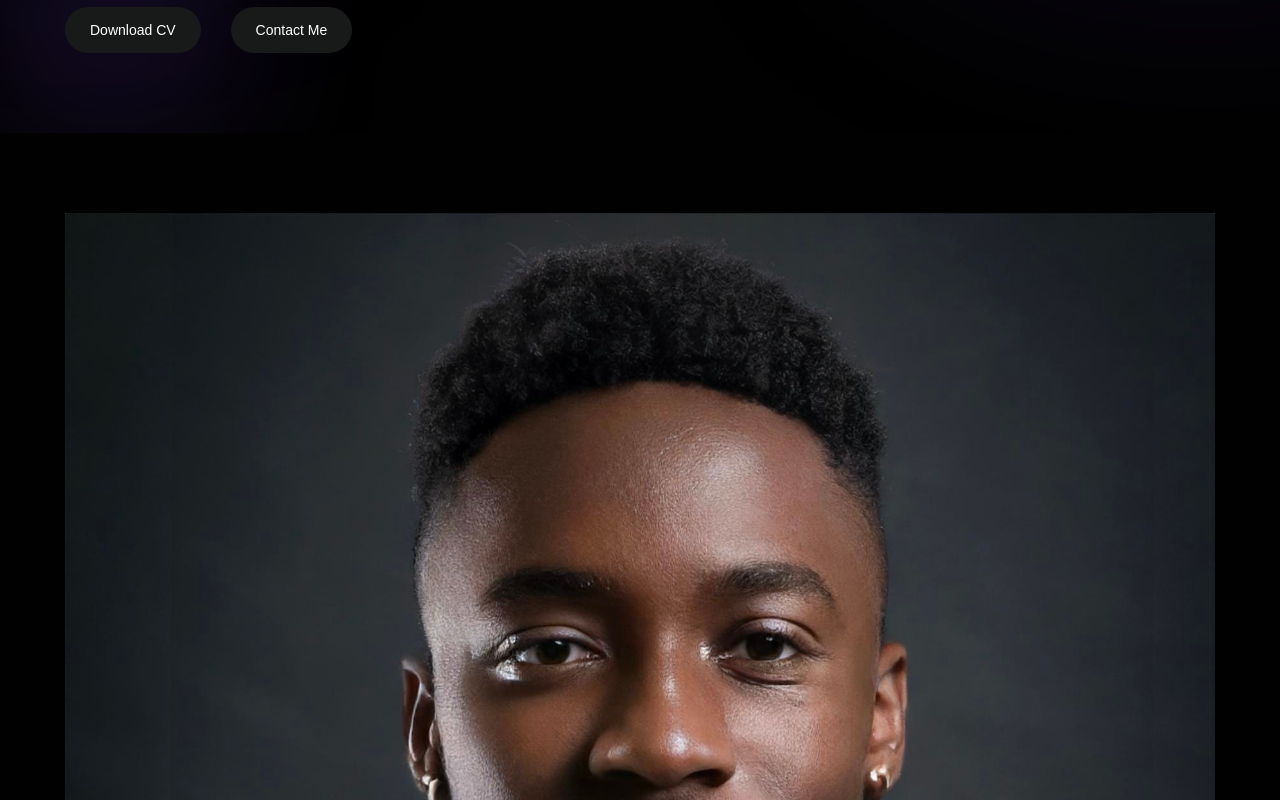
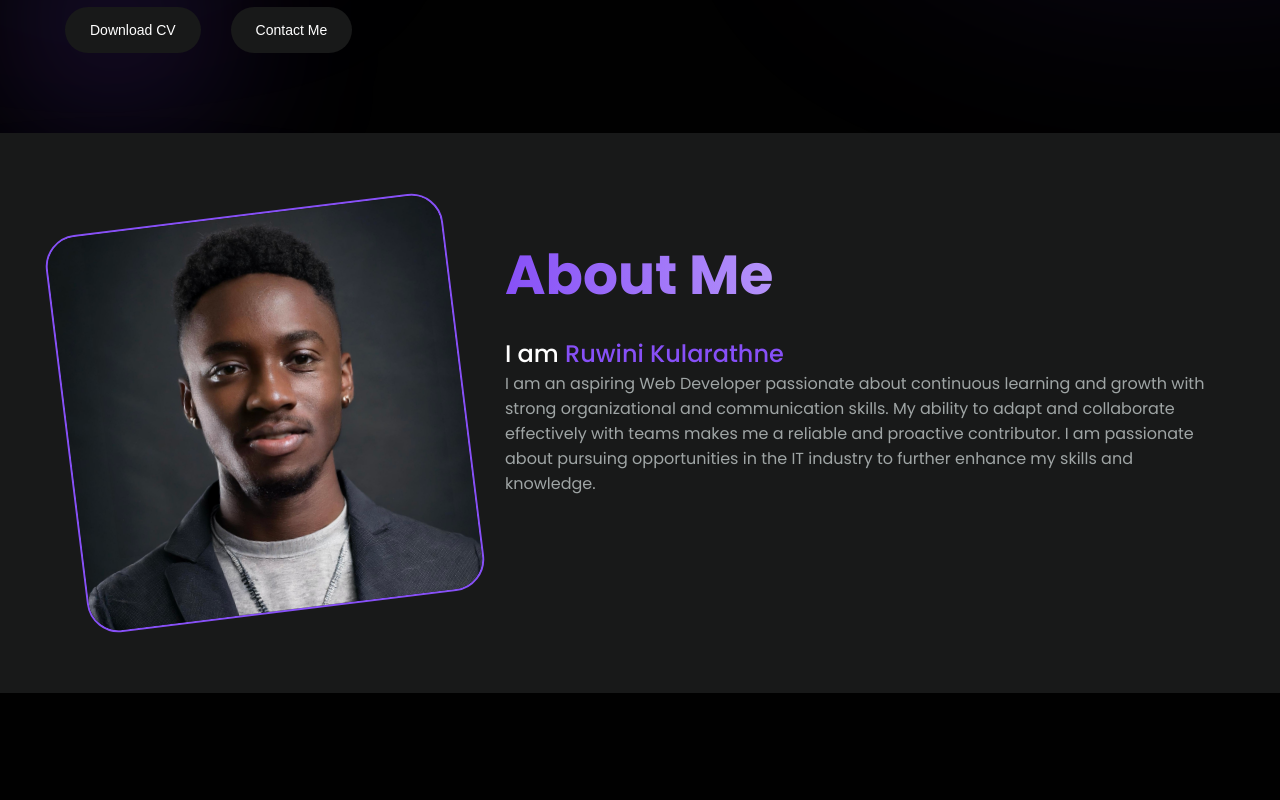
Before and after one commit to ruwinikularathne/My-Portfolio, a React (Create React App) app: page / in a window 1280 px wide. Shown: the part 480-1280 px from the top of the page. After the commit the page ends 1173 px from the top, so only its background shows below. Built offline with nearby package versions, Linux system fonts and the light colour scheme.

Commit message:
added about me page content

```diff
--- a/src/components/About/About.css
+++ b/src/components/About/About.css
@@ -0,0 +1,52 @@
+#about{
+    background: var(--color-ui-2);
+}
+
+#about .about_container{
+    display: grid;
+    grid-template-columns: 400px auto;
+    gap: 40px;
+}
+
+#about .me_container.blur-effect::before {
+    bottom: 0;
+    left: 0;
+    width: 150px;
+    height: 145px;
+    margin-left: -5%;
+    margin-bottom: -5%;
+}
+
+#about .photo_container{
+    overflow: hidden;
+    max-height: 400px;
+    border-radius: var(--border-radius-4);
+    border: 2px solid var(--color-primary);
+    transform: rotate(-7deg);
+    transition: var(--transition);
+}
+
+#about .photo_container:hover{
+    transform: rotate(0);
+}
+
+#about .btn{
+    margin-top: 30px;
+}
+
+@media (max-width:850px){
+    #about .about_container{
+        grid-template-columns: 100%;
+    }
+
+    #about .me_container{
+        display: none;
+    }
+
+    #about .btn{
+        display: block;
+        margin: auto;
+        width: 100%;
+        max-width: 400px;
+    }
+}
--- a/src/components/About/index.jsx
+++ b/src/components/About/index.jsx
@@ -7,7 +7,7 @@ const About = () => {
 
         <section id='about'>
             <div className="section_wrapper about_container">
-                <div className="me_containerblur_effect">
+                <div className="me_container blur-effect">
                     <div className="photo_container">
                         <img src={profile2} alt=""/>
                     </div>
--- a/src/index.css
+++ b/src/index.css
@@ -211,7 +211,7 @@ img{
     }
 }
 
-@media (max-width: 1100px){
+@media (max-width: 950px){
     .section_header{
         display: flex;
         justify-content: center;
@@ -219,7 +219,7 @@ img{
     }
 
     .section_header .primary_title,
-    .section_header .description{
+    .section_header .title{
         text-align: center;
     }
 
```
